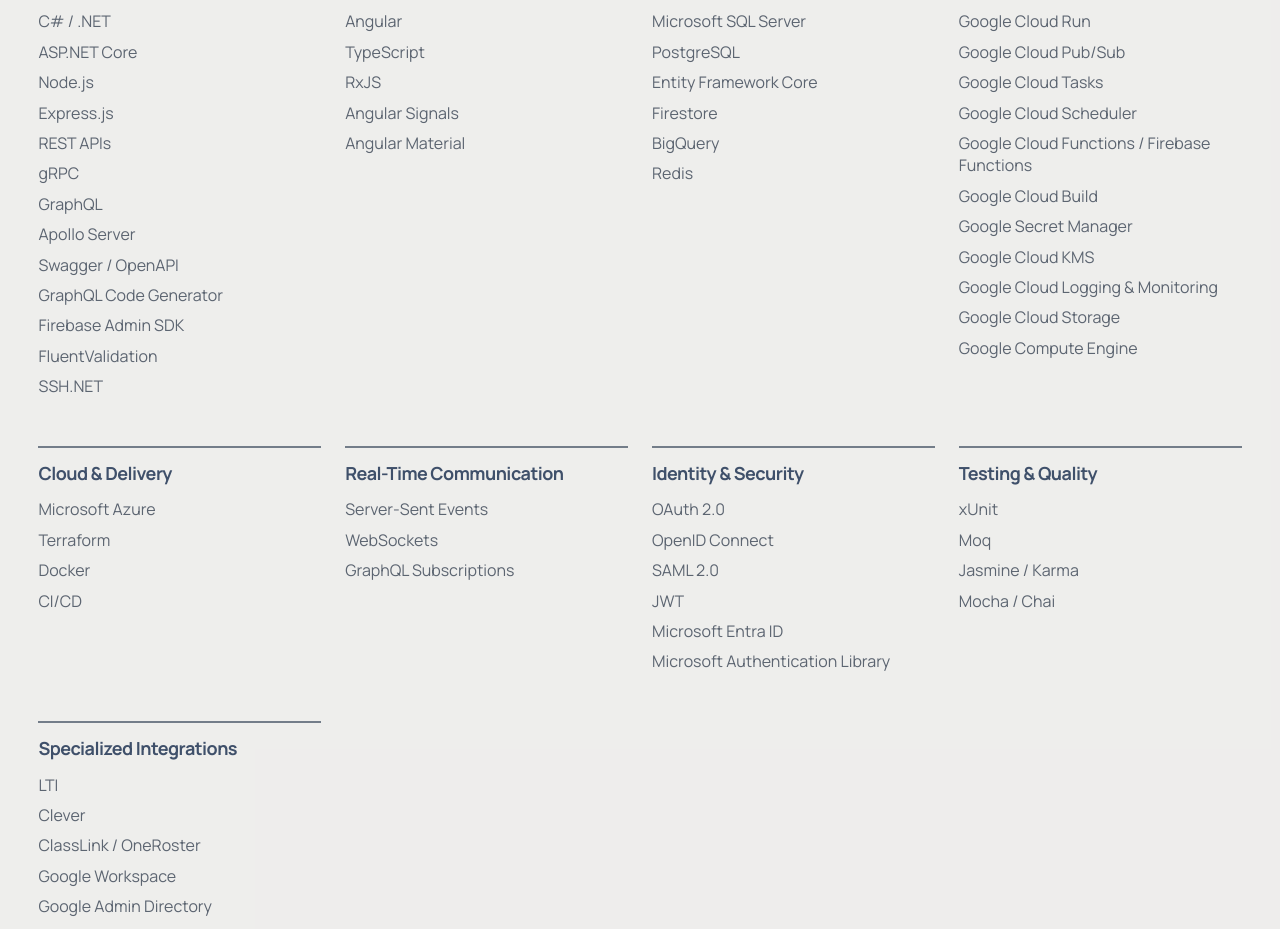
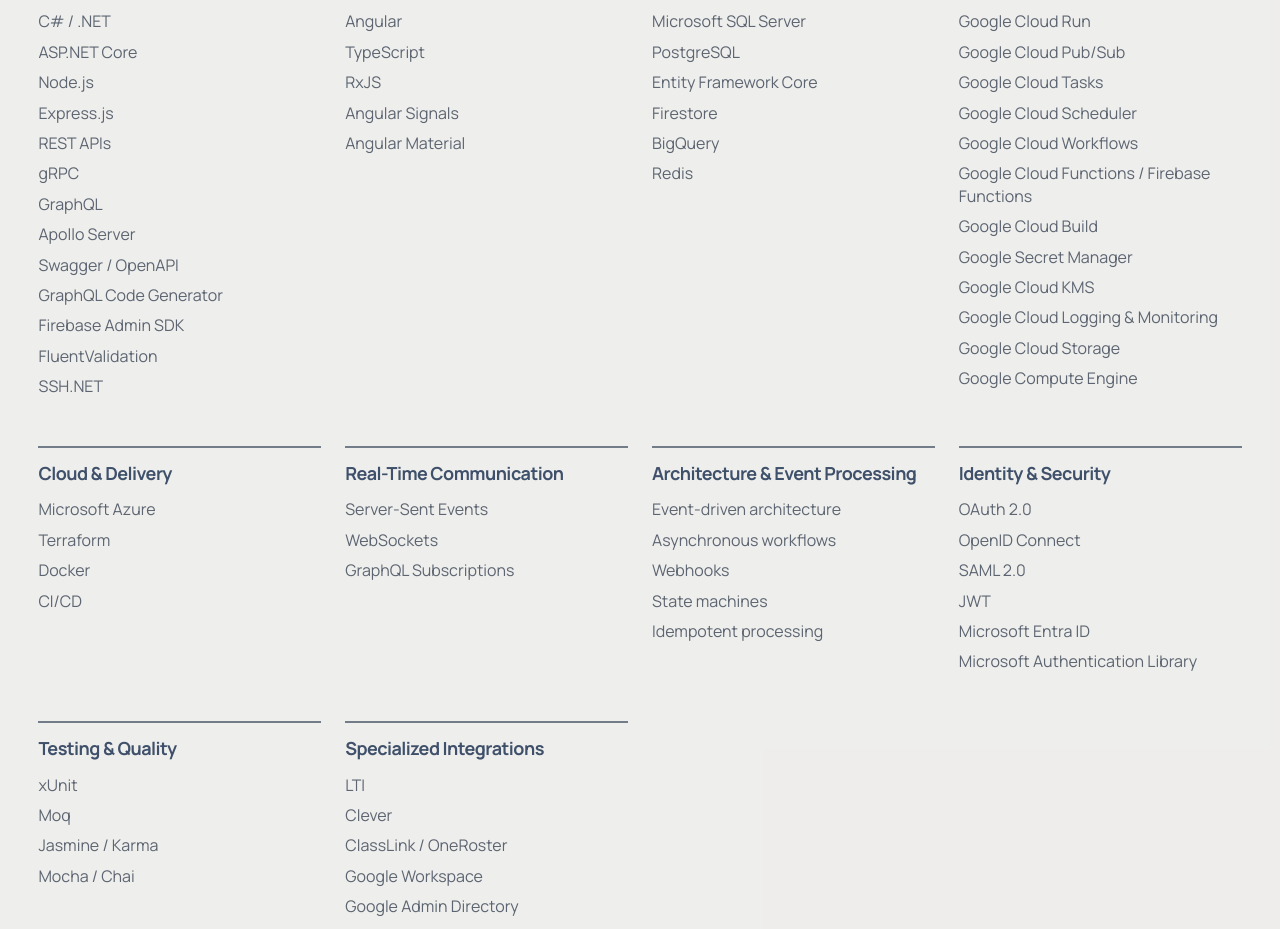
Before and after one commit to ernestomiro/ernestomiro.github.io, an Angular app: page / in a window 1280 px wide. Shown: the part 4920-5849 px from the top of the page. Built offline with nearby package versions, Linux system fonts and the light colour scheme.

Commit message:
tech update

```diff
--- a/src/app/content/case-studies/pc-02.data.ts
+++ b/src/app/content/case-studies/pc-02.data.ts
@@ -46,9 +46,26 @@
       ],
     },
     {
-      id: 'data-and-messaging',
-      label: { en: 'Data & Messaging', es: 'Datos y mensajería' },
-      items: ['Firestore', 'Google Cloud Pub/Sub', 'Google Cloud Tasks'],
+      id: 'data',
+      label: { en: 'Data', es: 'Datos' },
+      items: ['Firestore'],
+    },
+    {
+      id: 'architecture-and-event-processing',
+      label: {
+        en: 'Architecture & Event Processing',
+        es: 'Arquitectura y procesamiento de eventos',
+      },
+      items: [
+        'Event-driven architecture',
+        'Asynchronous workflows',
+        'Google Cloud Pub/Sub',
+        'Google Cloud Tasks',
+        'Webhooks',
+        'State machines',
+        'Idempotent processing',
+        'Rate limiting',
+      ],
     },
     {
       id: 'identity-and-security',
--- a/src/app/content/case-studies/pc-04.data.ts
+++ b/src/app/content/case-studies/pc-04.data.ts
@@ -36,23 +36,78 @@
     {
       id: 'backend-and-apis',
       label: { en: 'Backend & APIs', es: 'Backend y APIs' },
-      items: ['C# / .NET', 'Node.js', 'TypeScript', 'GraphQL', 'Server-Sent Events'],
+      items: [
+        'C# / .NET',
+        'ASP.NET Core',
+        'Node.js',
+        'TypeScript',
+        'REST APIs',
+        'GraphQL',
+        'Express.js',
+        'Apollo Server',
+        'Swagger / OpenAPI',
+        'GraphQL Code Generator',
+        'Firebase Admin SDK',
+        'FluentValidation',
+        'SSH.NET',
+      ],
     },
     {
       id: 'frontend',
       label: { en: 'Frontend', es: 'Frontend' },
-      items: ['Angular', 'Progressive Web Apps', 'Typed GraphQL', 'WebRTC'],
+      items: [
+        'Angular',
+        'RxJS',
+        'Angular Material',
+        'Progressive Web Apps',
+        'Typed GraphQL',
+      ],
+    },
+    {
+      id: 'architecture-and-event-processing',
+      label: {
+        en: 'Architecture & Event Processing',
+        es: 'Arquitectura y procesamiento de eventos',
+      },
+      items: [
+        'Event-driven architecture',
+        'Asynchronous workflows',
+        'Google Cloud Pub/Sub',
+        'Google Cloud Tasks',
+        'Google Cloud Workflows',
+        'Webhooks',
+        'Retry queues',
+      ],
+    },
+    {
+      id: 'real-time-communication',
+      label: {
+        en: 'Real-time communication',
+        es: 'Comunicación en tiempo real',
+      },
+      items: [
+        'Server-Sent Events',
+        'WebSockets',
+        'GraphQL Subscriptions',
+        'WebRTC',
+      ],
     },
     {
       id: 'cloud-and-data',
       label: { en: 'Cloud & data', es: 'Cloud y datos' },
       items: [
         'Google Cloud Platform',
-        'Cloud Run',
-        'Cloud Functions',
-        'Pub/Sub',
+        'Google Cloud Run',
+        'Google Cloud Scheduler',
+        'Google Cloud Functions / Firebase Functions',
+        'Firestore',
         'BigQuery',
-        'Compute Engine',
+        'Redis',
+        'Google Secret Manager',
+        'Google Cloud KMS',
+        'Google Cloud Logging & Monitoring',
+        'Google Cloud Storage',
+        'Google Compute Engine',
       ],
     },
     {
@@ -60,17 +115,32 @@
       label: { en: 'Identity & integrations', es: 'Identidad e integraciones' },
       items: [
         'OAuth 2.0',
+        'OpenID Connect',
         'SAML 2.0',
+        'JWT',
+        'Microsoft Entra ID',
+        'Microsoft Authentication Library',
+        'LTI',
         'Clever',
-        'OneRoster',
+        'ClassLink / OneRoster',
         'Google Workspace',
+        'Google Admin Directory',
+        'Google Classroom API',
         'Microsoft Graph',
       ],
     },
     {
-      id: 'security-and-delivery',
-      label: { en: 'Security & delivery', es: 'Seguridad y entrega' },
-      items: ['Cloud KMS', 'Terraform', 'Cloud Build'],
+      id: 'delivery-and-quality',
+      label: { en: 'Delivery & quality', es: 'Entrega y calidad' },
+      items: [
+        'Terraform',
+        'Docker',
+        'Google Cloud Build',
+        'xUnit',
+        'Moq',
+        'Jasmine / Karma',
+        'Mocha / Chai',
+      ],
     },
   ],
   decisions: [
--- a/src/app/content/portfolio-content.data.ts
+++ b/src/app/content/portfolio-content.data.ts
@@ -200,6 +200,7 @@
         'Google Cloud Pub/Sub',
         'Google Cloud Tasks',
         'Google Cloud Scheduler',
+        'Google Cloud Workflows',
         'Google Cloud Functions / Firebase Functions',
         'Google Cloud Build',
         'Google Secret Manager',
@@ -229,6 +230,20 @@
         es: 'Comunicación en tiempo real',
       },
       items: ['Server-Sent Events', 'WebSockets', 'GraphQL Subscriptions'],
+    },
+    {
+      id: 'architecture-and-event-processing',
+      label: {
+        en: 'Architecture & Event Processing',
+        es: 'Arquitectura y procesamiento de eventos',
+      },
+      items: [
+        'Event-driven architecture',
+        'Asynchronous workflows',
+        'Webhooks',
+        'State machines',
+        'Idempotent processing',
+      ],
     },
     {
       id: 'identity-and-security',
--- a/src/app/layout/site-header/site-header.scss
+++ b/src/app/layout/site-header/site-header.scss
@@ -188,6 +188,7 @@
   .n a:hover,
   .d a:hover,
   .cv:hover {
+    color: var(--color-text-on-deep);
     text-decoration-color: currentcolor;
     transform: scale(var(--motion-hover-scale-compact));
   }
```
